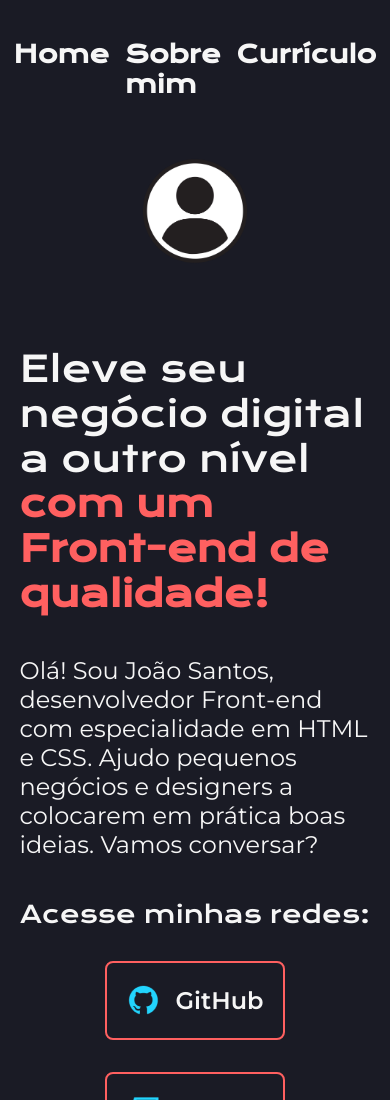
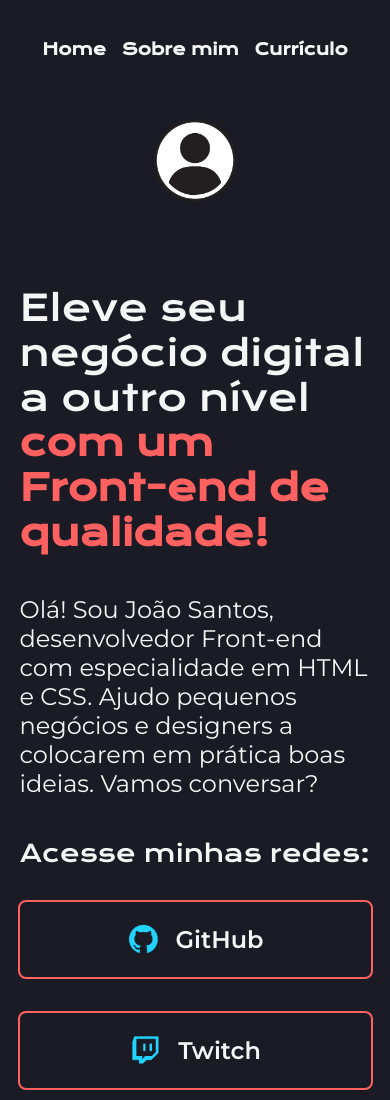
Before and after one commit to JgSantos12/portfolio, a plain HTML site: page index.html in a window 390 px wide. Shown: the top 1100 px of the page. Drawn offline with nearby package versions, Linux system fonts and the light colour scheme.

Commit message:
Fiz algumas alterações no estilo da página, além de algumas melhorias relacionadas a responsividade.

```diff
--- a/styles/style.css
+++ b/styles/style.css
@@ -26,12 +26,12 @@ body {
 }
 
 .cabecalho {
-    padding: 2% 0 0 15%;
+    padding: 2% 0 0 12.5%;
 }
 
 .cabecalho__menu {
     display: flex;
-    gap: 80px;
+    gap: 5rem;
 }
 
 .cabecalho__menu__link {
@@ -51,12 +51,12 @@ body {
     display: flex;
     align-items: center;
     justify-content: space-between;
-    padding: 4.75% 15%;
+    padding: 4.75% 12.5%;
     gap: 82px;
 }
 
 .apresentacao__conteudo {
-    width: 50%;
+    width: 75%;
     display: flex;
     flex-direction: column;
     gap: 40px;
@@ -115,7 +115,7 @@ body {
     justify-content: center;
     gap: 16px;
     align-items: center;
-    width: 50%;
+    width: 75%;
     text-align: center;
     border-radius: 8px;
     font-size: 1.5rem;
@@ -128,12 +128,12 @@ body {
     transition: 0.3s;
 }
 
-.apresentacao__links__link:hover {
-    background-color: var(--cor-hover);
+.apresentacao__links__navegacao:hover {
+    background-color: var(--cor-secundaria);
 }
 
 .apresentacao__imagem {
-    width: 50%;
+    width: 40%;
 }
 
 .rodape {
@@ -151,7 +151,7 @@ body {
 .curriculo-cabecalho {
     display: flex;
     flex-direction: column;
-    padding: 5% 15%;
+    padding: 5% 12.5%;
     gap: 40px;
 }
 
@@ -198,7 +198,7 @@ body {
     font-family: var(--fonte-secundaria);
     font-weight: 400;
     font-size: 1rem;
-    padding: 0 15% 5% 15%;
+    padding: 0 12.5% 5% 12.5%;
 }
 
 .corpo__objetivos {
@@ -258,6 +258,10 @@ body {
         gap: 5%;
     }
 
+    .cabecalho__menu__link{
+        font-size: 1rem;
+    }
+
     .apresentacao{
         flex-direction: column-reverse;
         padding: 5%;
@@ -265,6 +269,10 @@ body {
 
     .apresentacao__conteudo	{
         width: auto;
+    }
+
+    .apresentacao__links__navegacao{
+        width: 100%;
     }
 
     /* Tela currículo */
```
